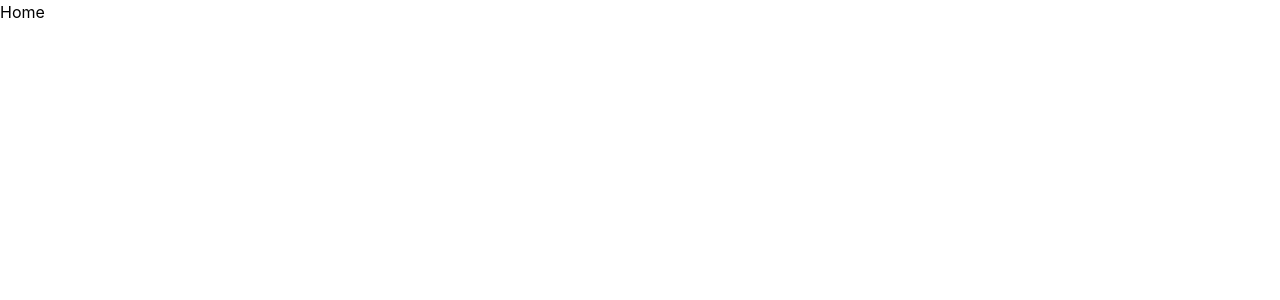
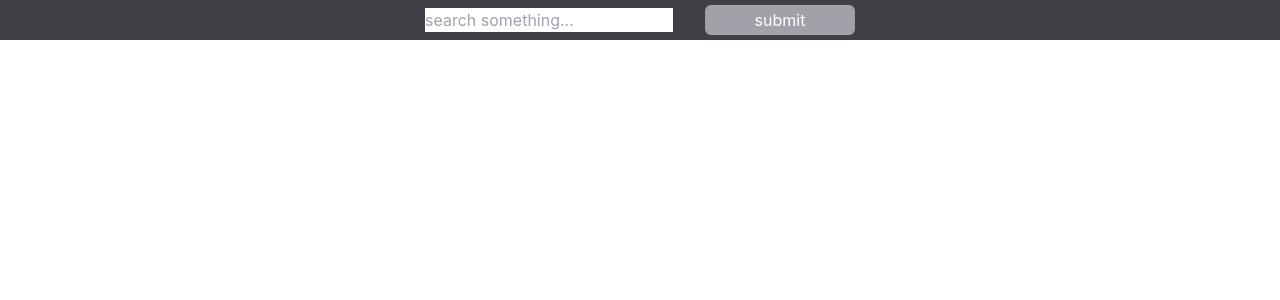
Before and after one commit to Ameer2000Mzori/image-search-react, a React (Create React App) app: page / in a window 1280 px wide. Shown: the top 300 px of the page. Built offline with nearby package versions, Linux system fonts and the light colour scheme.

Commit message:
added styling for the form nav

```diff
--- a/src/component/Home.jsx
+++ b/src/component/Home.jsx
@@ -1,7 +1,17 @@
 import React from 'react'
 
 const Home = () => {
-  return <div>Home</div>
+  return (
+    <>
+      <div className="fixed h-[40px] w-[100%] top-0 left-0 bg-zinc-700 flex flex-row items-center justify-center text-center gap-8">
+        <input type="text" placeholder="search something..." />
+        <button className="w-[150px] h-[30px] rounded-md bg-zinc-400 hover:bg-zinc-500 text-white active:bg-zinc-600 ">
+          submit
+        </button>
+      </div>
+      <div></div>
+    </>
+  )
 }
 
 export default Home
```
